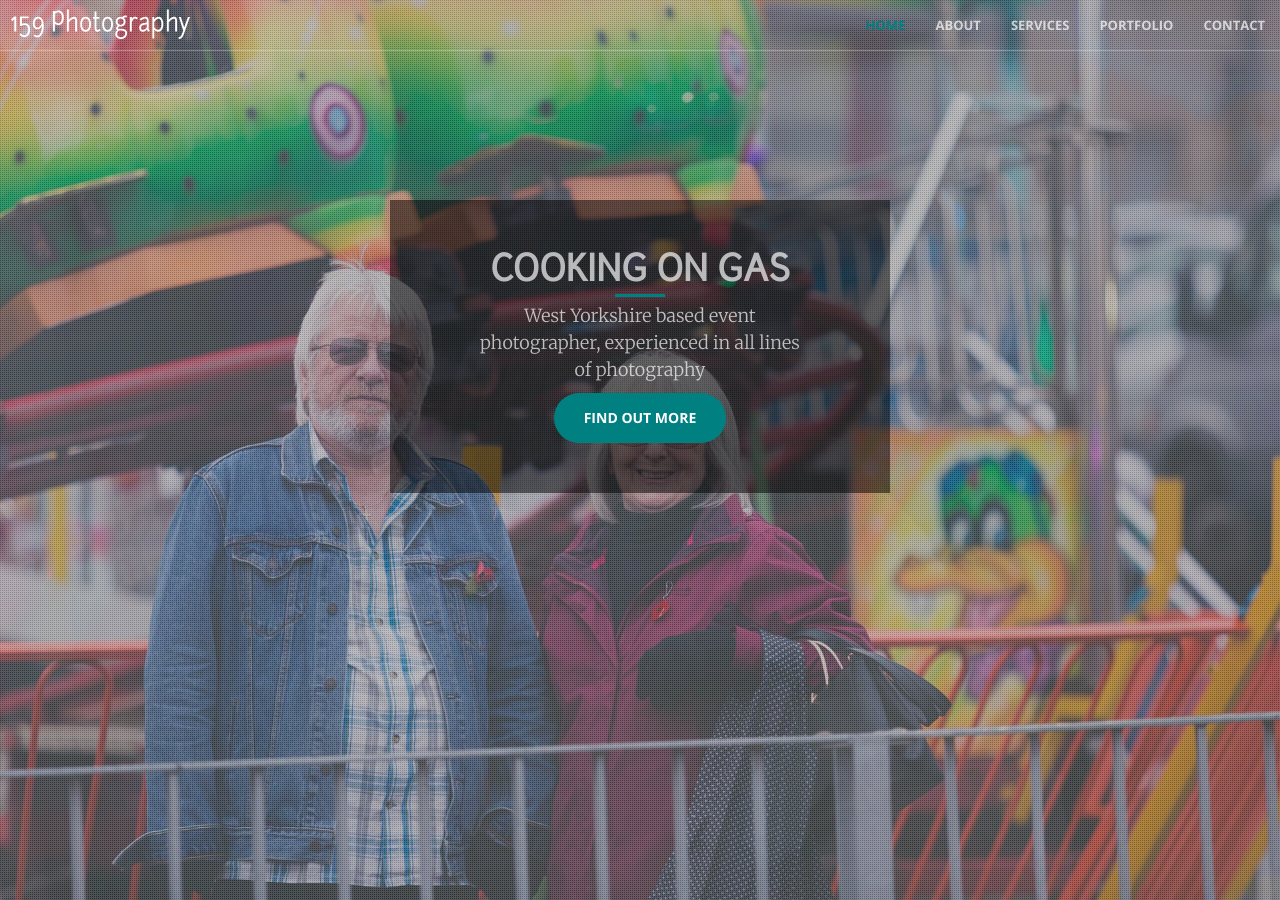
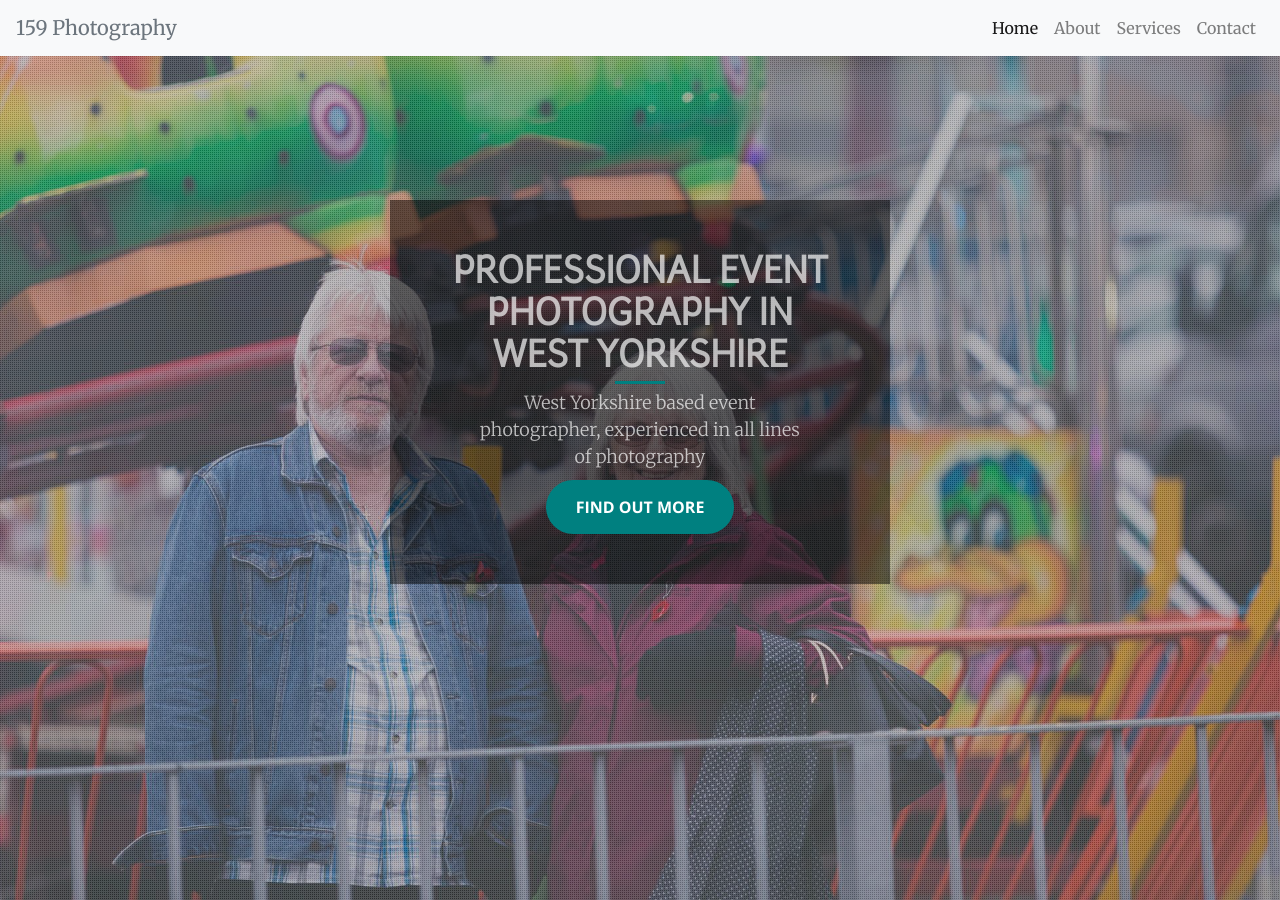
Before and after one commit to mattwhi/159photography, a Jekyll site: the page built from index.md, in a window 1280 px wide and 900 px high. Built offline with Jekyll 4.4.1, drawn with Linux system fonts in a browser that asks for light colours; nearby versions of some CDN libraries; some web fonts are replaced.

Commit message:
testing origin master

```diff
--- a/_includes/head.html
+++ b/_includes/head.html
@@ -10,7 +10,10 @@
 
     <!-- Bootstrap Core CSS -->
     <link rel="stylesheet" href="css/slideshow.css" type="text/css">
-    <link rel="stylesheet" href="css/bootstrap.min.css" type="text/css">
+    <script src="https://code.jquery.com/jquery-3.2.1.slim.min.js" integrity="sha384-KJ3o2DKtIkvYIK3UENzmM7KCkRr/rE9/Qpg6aAZGJwFDMVNA/GpGFF93hXpG5KkN" crossorigin="anonymous"></script>
+<script src="https://cdnjs.cloudflare.com/ajax/libs/popper.js/1.12.9/umd/popper.min.js" integrity="sha384-ApNbgh9B+Y1QKtv3Rn7W3mgPxhU9K/ScQsAP7hUibX39j7fakFPskvXusvfa0b4Q" crossorigin="anonymous"></script>
+    <link rel="stylesheet" href="https://maxcdn.bootstrapcdn.com/bootstrap/4.0.0/css/bootstrap.min.css" integrity="sha384-Gn5384xqQ1aoWXA+058RXPxPg6fy4IWvTNh0E263XmFcJlSAwiGgFAW/dAiS6JXm" crossorigin="anonymous">
+<script src="https://maxcdn.bootstrapcdn.com/bootstrap/4.0.0/js/bootstrap.min.js" integrity="sha384-JZR6Spejh4U02d8jOt6vLEHfe/JQGiRRSQQxSfFWpi1MquVdAyjUar5+76PVCmYl" crossorigin="anonymous"></script>
     <link rel="icon" type="image/jpg" href="img/logo.jpg" />
 
     <!-- Custom Fonts -->
--- a/_includes/nav.html
+++ b/_includes/nav.html
@@ -1,37 +1,22 @@
-<nav id="mainNav" class="navbar navbar-default navbar-fixed-top">
-    <div class="container-fluid">
-        <!-- Brand and toggle get grouped for better mobile display -->
-        <div class="navbar-header">
-            <button type="button" class="navbar-toggle collapsed" data-toggle="collapse" data-target="#bs-example-navbar-collapse-1">
-                <span class="sr-only">Toggle navigation</span>
-                <span class="icon-bar"></span>
-                <span class="icon-bar"></span>
-                <span class="icon-bar"></span>
+<nav class="navbar fixed-top navbar-expand-lg navbar-light bg-light">
+  <a class="navbar-brand text-muted" href="#">159 Photography</a>
+  <button class="navbar-toggler" type="button" data-toggle="collapse" data-target="#navbarNav" aria-controls="navbarNav" aria-expanded="false" aria-label="Toggle navigation">
+    <span class="navbar-toggler-icon"></span>
   </button>
-            <a class="navbar-brand page-scroll navbar-logo" href="#page-top"></a>
-        </div>
-
-        <!-- Collect the nav links, forms, and other content for toggling -->
-        <div class="collapse navbar-collapse" id="bs-example-navbar-collapse-1">
-            <ul class="nav navbar-nav navbar-right">
-                <li>
-                    <a class="page-scroll" href="#page-top">Home</a>
+  <div class="collapse navbar-collapse justify-content-end" id="navbarNav">
+    <ul class="navbar-nav">
+      <li class="nav-item active">
+        <a class="nav-link" href="#">Home <span class="sr-only">(current)</span></a>
       </li>
-                <li>
-                    <a class="page-scroll" href="#about">About</a>
+      <li class="nav-item">
+        <a class="nav-link page-scroll" href="#about">About</a>
       </li>
-                <li>
-                    <a class="page-scroll" href="#services">Services</a>
+      <li class="nav-item">
+        <a class="nav-link page-scroll" href="#services">Services</a>
       </li>
-                <li>
-                    <a class="page-scroll" href="#portfolio">Portfolio</a>
-                </li>
-                <li>
-                    <a class="page-scroll" href="#contact">Contact</a>
+      <li class="nav-item">
+        <a class="nav-link page-scroll" href="#contact">Contact</a>
       </li>
     </ul>
   </div>
-        <!-- /.navbar-collapse -->
-    </div>
-    <!-- /.container-fluid -->
 </nav>
--- a/index.md
+++ b/index.md
@@ -11,7 +11,7 @@ metadescription: 159Photography, Professional, fun, event photography based in W
 
 title: 159 Photography
 
-header-title: cooking on gas
+header-title: Professional Event Photography in West Yorkshire
 
 header-sub-title: West Yorkshire based event photographer, experienced in all lines of photography
 
@@ -42,15 +42,15 @@ service-box-4-content: Personal promotion or product photography for you or your
 ###Portfolio sections
 
 portfolio-image-1: 1.jpg
-portfolio-image-1-alt: Lets see jenkins workingwswsww
+portfolio-image-1-alt: An image of 159 photography event
 portfolio-image-1-title:
 
 portfolio-image-2: 2.jpg
 portfolio-image-2-alt:
-portfolio-image-2-title: Lets see it work please work
+portfolio-image-2-title: An image of 159 photography event
 
 portfolio-image-3: 3.jpg
-portfolio-image-3-alt: jenkins jenkins jenkins12xsxsxs
+portfolio-image-3-alt: An image of 159 photography event
 portfolio-image-3-title:
 
 portfolio-image-4: 4.jpg
```
Also changed, not shown: 1 other file. Lines whose indentation alone changed are shown as unchanged.
